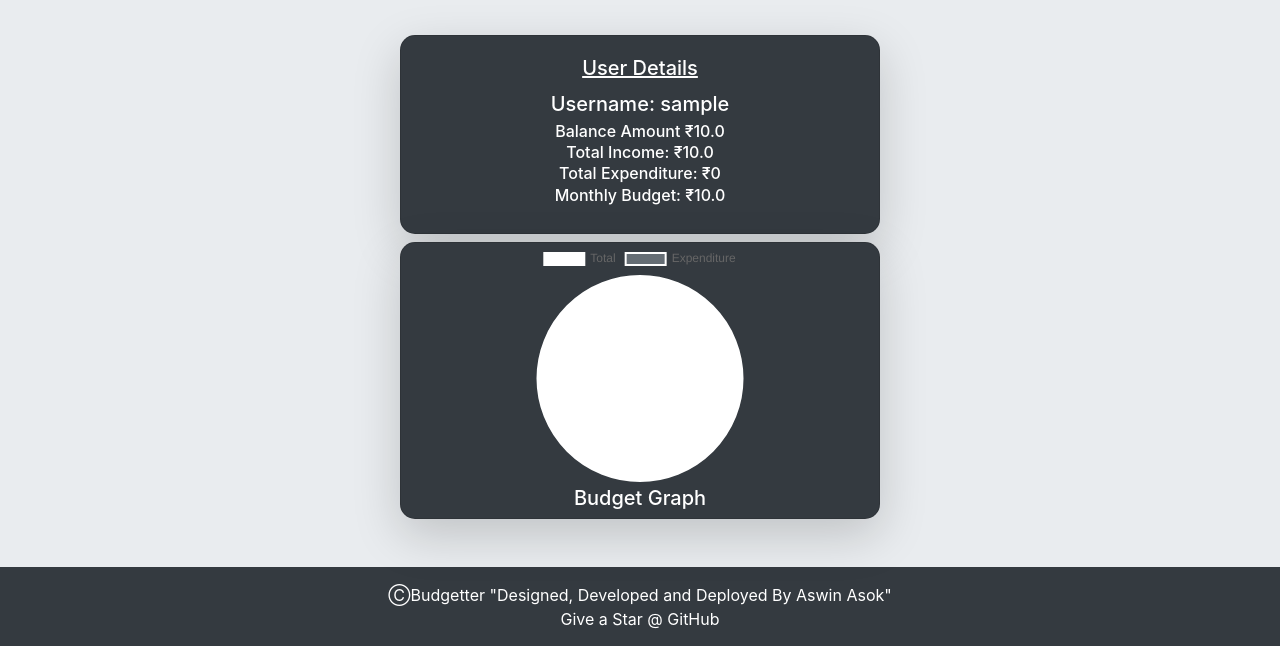
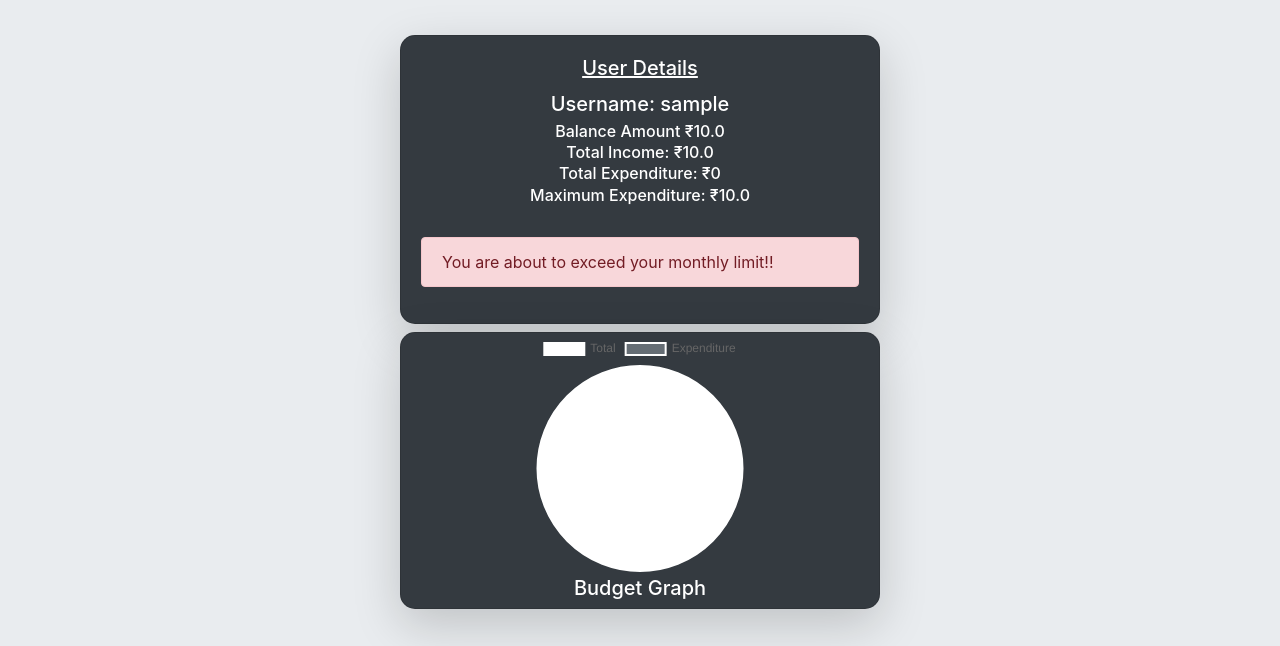
Before and after one commit to AswinAsok/The-Budgetter, a Django app: page / in a window 1280 px wide. Shown: the part 189-835 px from the top of the page. Run offline with Django 3.2, Linux system fonts and the light colour scheme; a user stored in the database is signed in; tables that the repository leaves empty hold one stand-in row (values such as "Sample post"); some libraries are stand-ins or nearby versions.

Commit message:
Alert Added

```diff
--- a/Budget/views.py
+++ b/Budget/views.py
@@ -47,6 +47,7 @@ def home(request):
     context['hasmbudget'] = monthly_budget.exists()
     if request.user.is_authenticated and monthly_budget.exists():
         context['mbudget'] = monthly_budget[0].max_amount
+        context['exceed'] = monthly_budget[0].max_amount - (expenditure*-1)
 
     context['Expenditure'] = expenditure*-1
     context['Income'] = income
--- a/Budgetter/settings.py
+++ b/Budgetter/settings.py
@@ -86,9 +86,9 @@ DATABASES = {
     }
 }
 
-import dj_database_url
+# import dj_database_url
 
-DATABASES['default'] = dj_database_url.config(conn_max_age=600)
+# DATABASES['default'] = dj_database_url.config(conn_max_age=600)
 
 
 # Password validation
--- a/Templates/home.html
+++ b/Templates/home.html
@@ -79,8 +79,14 @@ Home {% endblock %} {% block nav %}
         </h6>
         {% if hasmbudget %}
         <h6 class="card-subtitle d-flex justify-content-center mb-2">
-          Monthly Budget: ₹{{mbudget}}
+          Maximum Expenditure: ₹{{mbudget}}
         </h6>
+        {%if exceed < 5000 %}
+        <br>
+        <div class="alert alert-danger">
+          You are about to exceed your monthly limit!!
+        </div>
+        {% endif %}
         {% endif %}
       </div>
     </div>
@@ -89,7 +95,7 @@ Home {% endblock %} {% block nav %}
     <div class="card shadow-lg m-2 text-white" style="width: 30rem">
       <div id="container" style="width: 100%">
         <div class="card-body">
-          <h5 class="d-flex justify-content-center">You haven't set your maximum budget</h5>
+          <h5 class="d-flex justify-content-center">You haven't set your maximum Expenditure</h5>
           <form method="POST">
             {% csrf_token %} {{form|crispy}}
             <button class="btn mt-3 btn-primary" type="submit">Submit</button>
```
